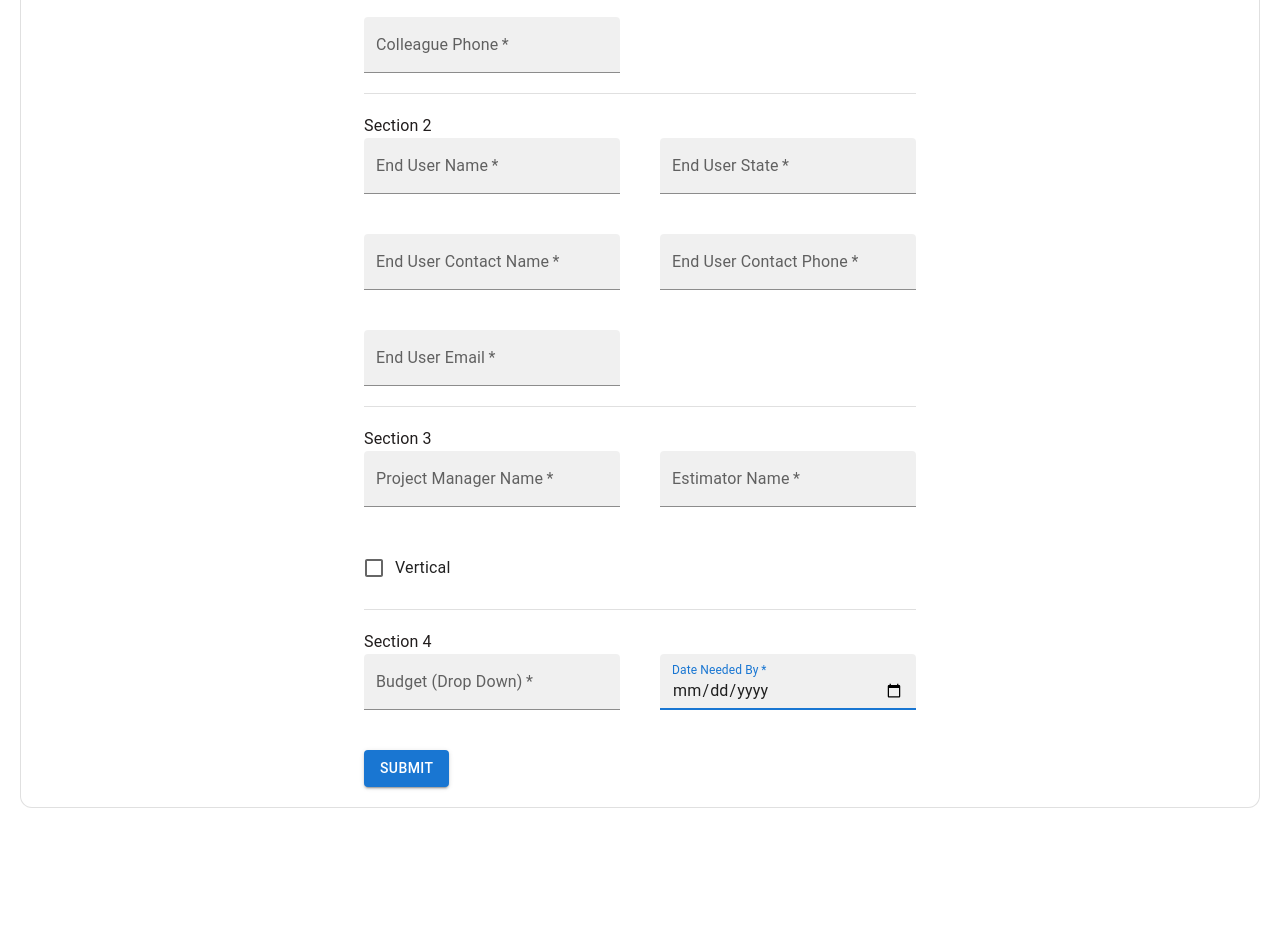
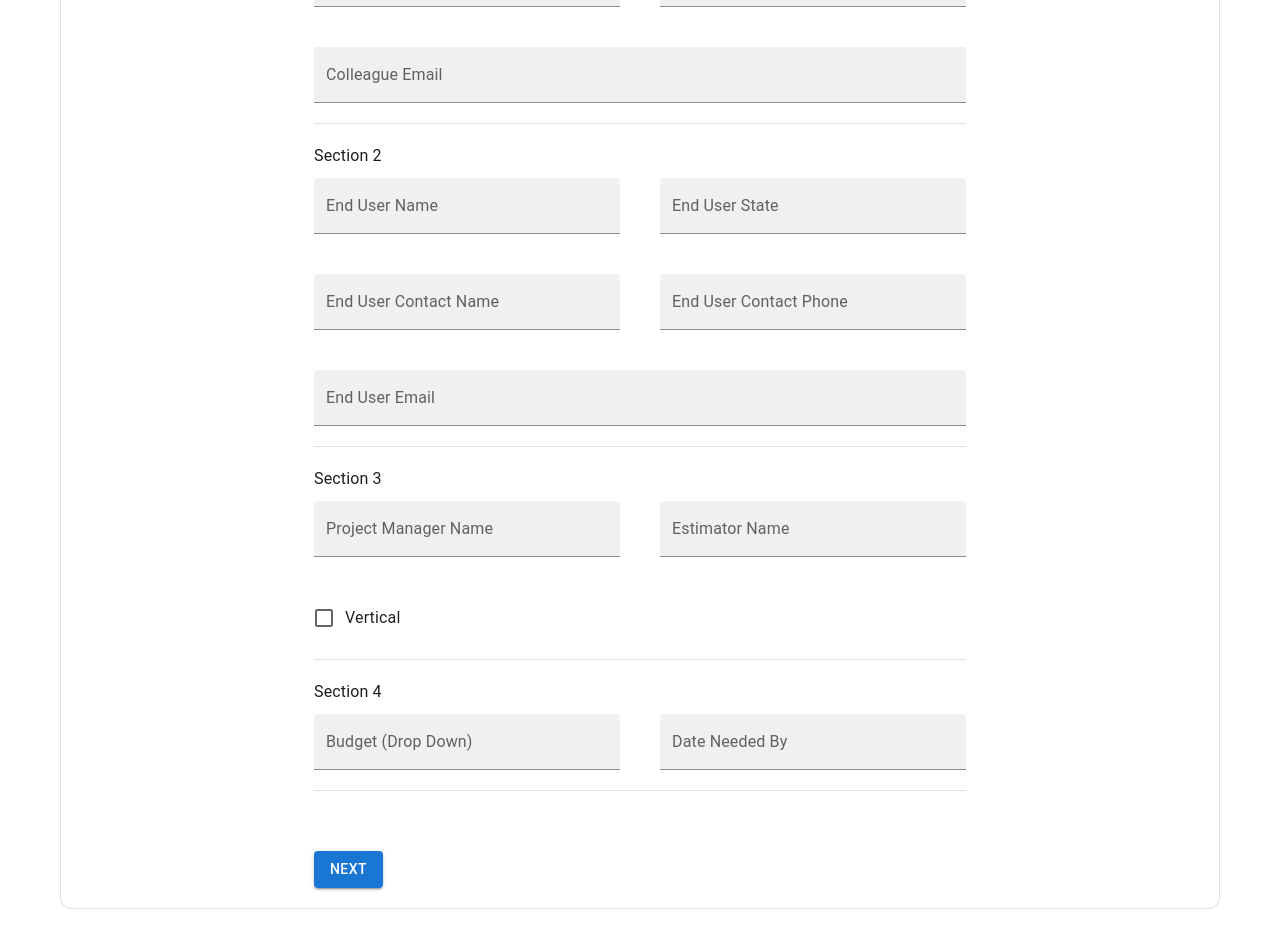
Before and after one commit to LauraVeraQuintero/iss-ai-box, a React (Create React App) app: page / in a window 1280 px wide. Shown: the part 460-1408 px from the top of the page. Before the commit the page ends 1288 px from the top, so only its background shows below. Built offline with nearby package versions, Linux system fonts and the light colour scheme.

Commit message:
add form components

```diff
--- a/src/components/StepperBox/styles.ts
+++ b/src/components/StepperBox/styles.ts
@@ -7,6 +7,10 @@ export const StepLabel = styled(MuiStepLabel)`
 
 export const Paper = styled(MuiPaper)`
   border-radius: 12px !important;
-  margin: 20px;
+  margin: 40px 60px;
   padding: 20px;
+
+  @media all and (max-width: 700px) {
+    margin: 30px;
+  }
 `;
--- a/src/components/forms/ProjectInfoForm/config.ts
+++ b/src/components/forms/ProjectInfoForm/config.ts
@@ -1,28 +1,53 @@
 import {FormField, FormValuesKeys} from "./type";
 
-export const FORM_FIELDS_1: Array<FormField<FormValuesKeys>> = [
+const FORM_FIELDS_1: Array<FormField<FormValuesKeys>> = [
   {label: "Project Name", name: "projectName", required: true, type: "string"},
   {label: "Colleague Name", name: "colleagueName", required: true, type: "string"},
   {label: "CTC Location", name: "location", required: true, type: "string"},
-  {label: "Colleague Email", name: "colleagueEmail", required: true, type: "string"},
   {label: "Colleague Phone", name: "colleaguePhone", required: true, type: "string"},
+  {
+    label: "Colleague Email",
+    name: "colleagueEmail",
+    required: true,
+    type: "string",
+    fullWidth: true,
+  },
 ];
 
-export const FORM_FIELDS_2: Array<FormField<FormValuesKeys>> = [
+const FORM_FIELDS_2: Array<FormField<FormValuesKeys>> = [
   {label: "End User Name", name: "endUserName", required: true, type: "string"},
   {label: "End User State", name: "endUserState", required: true, type: "string"},
   {label: "End User Contact Name", name: "endUserContactName", required: true, type: "string"},
   {label: "End User Contact Phone", name: "endUserContactPhone", required: true, type: "string"},
-  {label: "End User Email", name: "endUserEmail", required: true, type: "string"},
+  {label: "End User Email", name: "endUserEmail", required: true, type: "string", fullWidth: true},
 ];
 
-export const FORM_FIELDS_3: Array<FormField<FormValuesKeys>> = [
+const FORM_FIELDS_3: Array<FormField<FormValuesKeys>> = [
   {label: "Project Manager Name", name: "projectManagerName", required: true, type: "string"},
   {label: "Estimator Name", name: "estimatorName", required: true, type: "string"},
   {label: "Vertical", name: "vertical", required: true, type: "boolean"},
 ];
 
-export const FORM_FIELDS_4: Array<FormField<FormValuesKeys>> = [
+const FORM_FIELDS_4: Array<FormField<FormValuesKeys>> = [
   {label: "Budget (Drop Down)", name: "budget", required: true, type: "number"},
   {label: "Date Needed By", name: "dateNeeded", required: true, type: "date"},
 ];
+
+export const FIELDS_SECTIONS = [
+  {
+    sectionLabel: "Section 1",
+    fields: FORM_FIELDS_1,
+  },
+  {
+    sectionLabel: "Section 2",
+    fields: FORM_FIELDS_2,
+  },
+  {
+    sectionLabel: "Section 3",
+    fields: FORM_FIELDS_3,
+  },
+  {
+    sectionLabel: "Section 4",
+    fields: FORM_FIELDS_4,
+  },
+];
--- a/src/components/forms/ProjectInfoForm/index.tsx
+++ b/src/components/forms/ProjectInfoForm/index.tsx
@@ -1,3 +1,4 @@
+import * as moment from "moment";
 import React from "react";
 import {useForm} from "react-hook-form";
 import {
@@ -10,14 +11,16 @@ import {
   Divider,
   Grid,
 } from "@mui/material";
+import {DatePicker} from "@mui/x-date-pickers/DatePicker";
 import {FormField, FormValues, FormValuesKeys} from "./type";
 import {SwitchWrapper} from "./styles";
-import {FORM_FIELDS_1, FORM_FIELDS_2, FORM_FIELDS_3, FORM_FIELDS_4} from "./config";
+import {FIELDS_SECTIONS} from "./config";
 
 export const FormExample = () => {
   const {
     register,
     handleSubmit,
+    setValue,
     formState: {errors},
   } = useForm<FormValues>();
 
@@ -36,15 +39,14 @@ export const FormExample = () => {
 
     if (type === "date") {
       return (
-        <TextField
+        <DatePicker
           label={label}
-          type={type}
-          variant="filled"
-          required
-          fullWidth
-          focused
-          {...register(name, {required})}
-          error={!!errors[name]}
+          onChange={(value: moment.Moment | null) => {
+            setValue(name, value?.toDate() ?? Date());
+          }}
+          slotProps={{
+            textField: {fullWidth: true, variant: "filled", ...register(name, {required})},
+          }}
         />
       );
     }
@@ -54,7 +56,6 @@ export const FormExample = () => {
         label={label}
         type={type}
         variant="filled"
-        required
         fullWidth
         {...register(name, {required})}
         error={!!errors[name]}
@@ -63,54 +64,28 @@ export const FormExample = () => {
   };
 
   return (
-    <Container maxWidth="sm" style={{marginTop: "60px"}}>
-      <Typography variant="h5" sx={{mb: 5}}>
+    <Container style={{marginTop: "60px", maxWidth: "700px"}}>
+      <Typography variant="h5" sx={{mb: 5}} justifyContent="center">
         Project Information
       </Typography>
       <form onSubmit={handleSubmit(onSubmit)}>
-        <Typography>Section 1</Typography>
+        {FIELDS_SECTIONS.map(({sectionLabel, fields}) => (
+          <div key={sectionLabel}>
+            <Typography variant="body1" marginBottom="10px">
+              {sectionLabel}
+            </Typography>
             <Grid container spacing={5}>
-          {FORM_FIELDS_1.map((data, index) => (
-            <Grid key={index} item xs={12} md={6}>
+              {fields.map((data, index) => (
+                <Grid key={index} item xs={12} md={data.fullWidth ? 12 : 6}>
                   {getFieldElement(data)}
                 </Grid>
               ))}
             </Grid>
             <Divider variant="middle" sx={{margin: "20px 0"}} />
-        <div>
-          <Typography>Section 2</Typography>
-          <Grid container spacing={5}>
-            {FORM_FIELDS_2.map((data, index) => (
-              <Grid key={index} item xs={12} md={6}>
-                {getFieldElement(data)}
-              </Grid>
+          </div>
         ))}
-          </Grid>
-        </div>
-        <Divider variant="middle" sx={{margin: "20px 0"}} />
-        <div>
-          <Typography>Section 3</Typography>
-          <Grid container spacing={5}>
-            {FORM_FIELDS_3.map((data, index) => (
-              <Grid key={index} item xs={12} md={6}>
-                {getFieldElement(data)}
-              </Grid>
-            ))}
-          </Grid>
-        </div>
-        <Divider variant="middle" sx={{margin: "20px 0"}} />
-        <div>
-          <Typography>Section 4</Typography>
-          <Grid container spacing={5}>
-            {FORM_FIELDS_4.map((data, index) => (
-              <Grid key={index} item xs={12} md={6}>
-                {getFieldElement(data)}
-              </Grid>
-            ))}
-          </Grid>
-        </div>
         <Button type="submit" variant="contained" color="primary" sx={{mt: 5}}>
-          Submit
+          Next
         </Button>
       </form>
     </Container>
--- a/src/components/forms/ProjectInfoForm/type.ts
+++ b/src/components/forms/ProjectInfoForm/type.ts
@@ -5,6 +5,7 @@ export type FormField<T> = {
   name: T;
   required: boolean;
   type: React.InputHTMLAttributes<unknown>["type"];
+  fullWidth?: boolean;
 };
 
 export type FormValues = {
--- a/src/index.tsx
+++ b/src/index.tsx
@@ -1,15 +1,19 @@
 import {BrowserRouter} from "react-router-dom";
 import ReactDOM from "react-dom";
+import {LocalizationProvider} from "@mui/x-date-pickers";
+import {AdapterMoment} from "@mui/x-date-pickers/AdapterMoment";
 
 import Router from "./router";
 import {Header} from "./components/Header";
 import React from "react";
 
 const App: React.FC = () => (
-  <BrowserRouter>
-    <Header />
-    <Router />
-  </BrowserRouter>
+  <LocalizationProvider dateAdapter={AdapterMoment}>
+    <BrowserRouter>
+      <Header />
+      <Router />
+    </BrowserRouter>
+  </LocalizationProvider>
 );
 
 ReactDOM.render(<App />, document.getElementById("root"));
```
Also changed, not shown: package.json (+6 -3 lines), 1 other file (tests, documents, lock files or other folders). Lines whose indentation alone changed are shown as unchanged.
